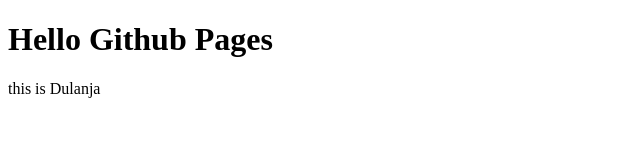
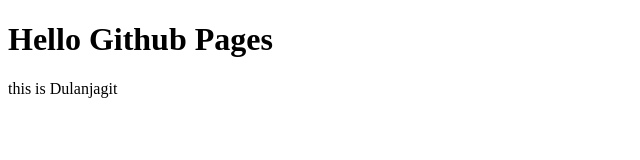
Before and after one commit to DulanjaT/DulanjaT.github.io, a plain HTML site: page index.html in a window 1280 px wide. Shown: the full height of the page, 0-640 px from the left. Drawn offline with Linux system fonts and the light colour scheme.

Commit message:
first commit

```diff
--- a/index.html
+++ b/index.html
@@ -7,6 +7,6 @@
   </head>
   <body>
     <h1>Hello Github Pages</h1>
-    this is Dulanja
+    this is Dulanjagit
   </body>
 </html>
```
